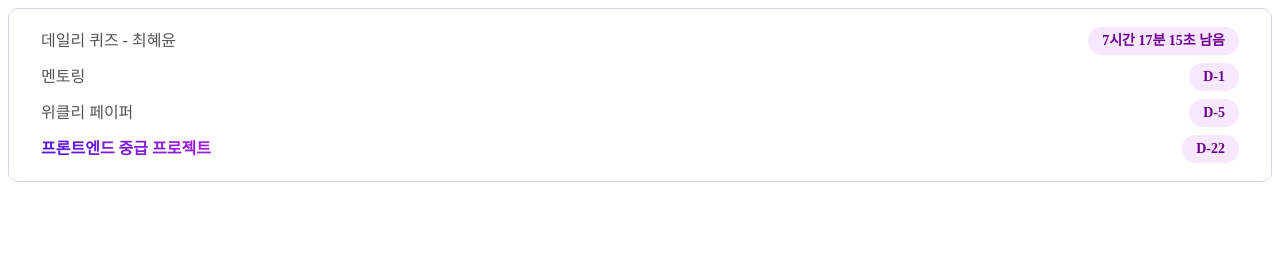
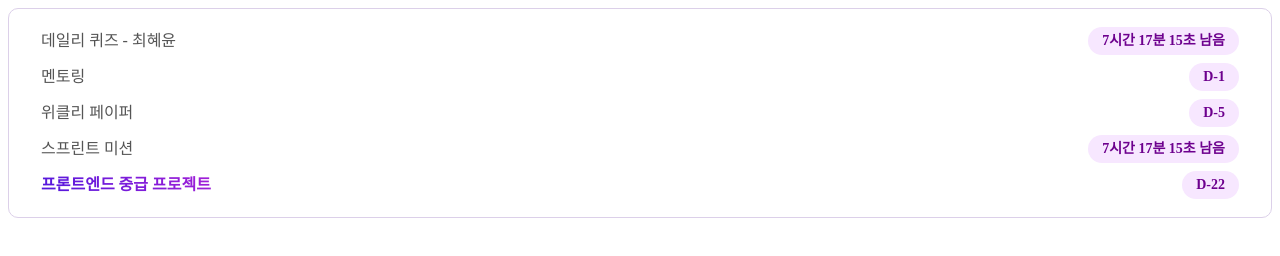
Before and after one commit to KingsMinn/ddaywidget, a plain HTML site: page index.html in a window 1280 px wide. Drawn offline with Linux system fonts and the light colour scheme; a web font is replaced by a local one.

Commit message:
Update index.html

```diff
--- a/index.html
+++ b/index.html
@@ -11,6 +11,7 @@
         <li><span id="daily-name"></span> <span class="count" id="daily"></span></li>
         <li>멘토링 <span class="count" id="mentor"></span></li>
         <li>위클리 페이퍼 <span class="count" id="sat"></span></li>
+        <li>스프린트 미션 <span class="count" id="mon"></span></li>
         <li><b>프론트엔드 중급 프로젝트 </b><span class="count" id="prj"></span></li>
         <!-- <li class="f-12">진도 기록 시 ‘스프린트 미션’은 진행도에 따라 ‘레슨’ 값을 0~50으로 지정합니다.</li> -->
     </ul>
@@ -163,6 +164,7 @@ setInterval(() => {
     document.querySelector('#daily').innerHTML = getDday([1, 1, 1, 1, 1, 1, 0], 14);
     document.querySelector('#mentor').innerHTML = getDday([0, 1, 0, 1, 0, 0, 0], 19);
     document.querySelector('#sat').innerHTML = getDday([0, 0, 0, 0, 0, 1, 0], 14);
+    document.querySelector('#mon').innerHTML = getDday([1, 0, 0, 0, 0, 0, 0], 14);
     document.querySelector('#prj').innerHTML = getDaysUntil(2025, 4, 22);
 }, 1000);
 </script>
```
